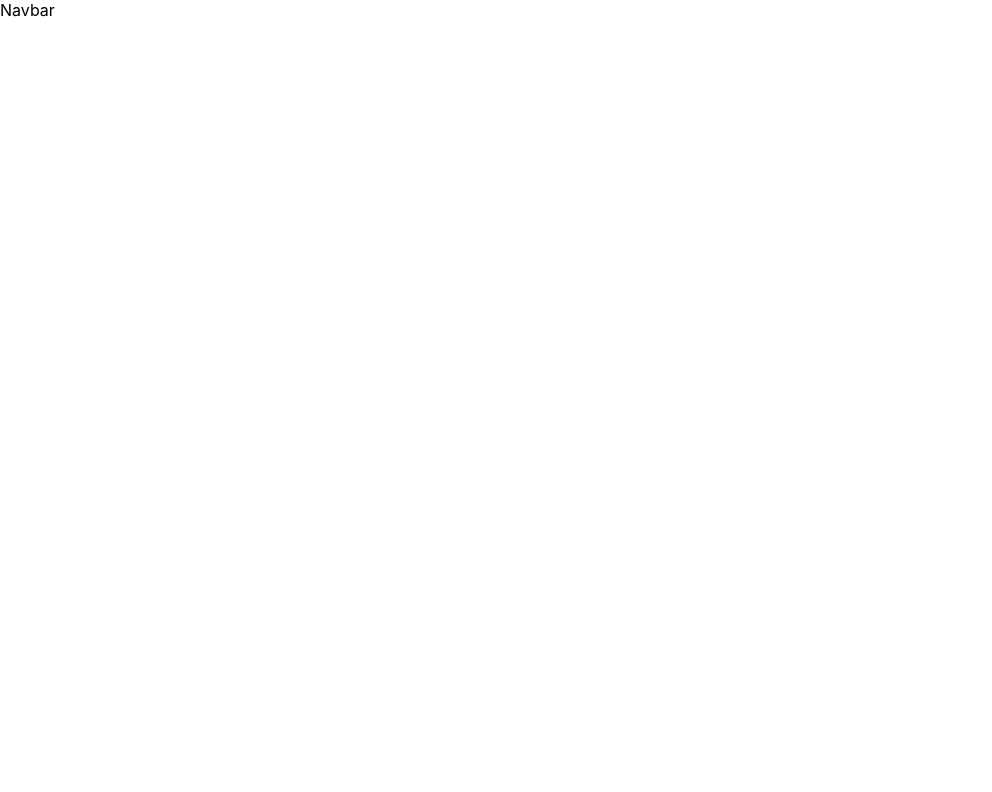
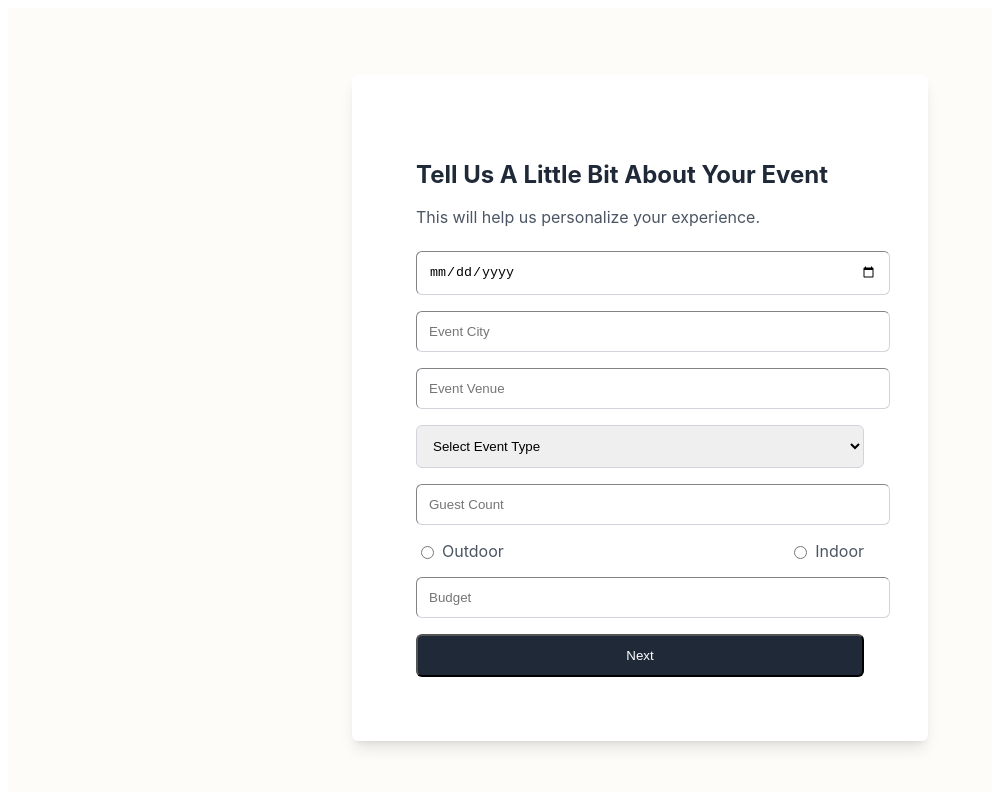
Before and after one commit to ukkasha2000/EasyShadi.pk, a React (Create React App) app: page /create-event in a window 1280 px wide. Before the commit this address had no page. Shown: the top 792 px of the page, without its empty margins (0-992 px from the left). Built offline with nearby package versions, Linux system fonts and the light colour scheme.

Commit message:
create event page added

```diff
--- a/src/App.js
+++ b/src/App.js
@@ -6,6 +6,7 @@ import {
 } from "react-router-dom";
 import { Home, LandingPage, SignIn, SignUp, Services } from "./pages";
 import { Navbar } from "./components";
+import CreateEvent from "./pages/CreateEvent/CreateEvent";
 
 function App() {
   return (
@@ -17,7 +18,7 @@ function App() {
 
 function Layout() {
   const location = useLocation();
-  const hiddenNavbarRoutes = ["/signin", "/signup", "/"];
+  const hiddenNavbarRoutes = ["/signin", "/signup", "/", "/our-services", "/create-event"];
   // Conditionally render Navbar based on the route
   const showNavbar = !hiddenNavbarRoutes.includes(location.pathname);
 
@@ -31,6 +32,7 @@ function Layout() {
           <Route path="/signup" element={<SignUp />} />
           <Route path="/home" element={<LandingPage />} />
           <Route path="/our-services" element={<Services />} />
+          <Route path="/create-event" element={<CreateEvent />} />
         </Routes>
       </main>
     </>
--- /dev/null
+++ b/src/pages/CreateEvent/CreateEvent.js
@@ -0,0 +1,156 @@
+import React, { useState } from 'react';
+
+const CreateEvent = () => {
+  const [formData, setFormData] = useState({
+    eventDate: '',
+    eventCity: '',
+    eventVenue: '',
+    eventType: '',
+    guestCount: '',
+    eventSetting: '',
+    budget: '',
+  });
+
+  const eventTypes = [
+    'Birthday',
+    'Wedding',
+    'Engagement',
+    'Mehendi',
+    'Nikkah',
+    'Aqeeqah',
+  ];
+
+  const handleChange = (e) => {
+    const { name, value } = e.target;
+    setFormData({ ...formData, [name]: value });
+  };
+
+  const handleSubmit = (e) => {
+    e.preventDefault();
+    console.log('Form submitted:', formData);
+  };
+
+  return (
+    <div className="min-h-screen bg-[#fdfcf9] flex items-center justify-center">
+      <div className="bg-white p-16 rounded-md shadow-lg max-w-md w-full">
+        <h2 className="text-2xl font-bold text-gray-800 mb-4">
+          Tell Us A Little Bit About Your Event
+        </h2>
+        <p className="text-gray-600 mb-6">
+          This will help us personalize your experience.
+        </p>
+        <form className="space-y-4" onSubmit={handleSubmit}>
+          {/* Event Date */}
+          <input
+            type="date"
+            name="eventDate"
+            className="w-full border border-gray-300 rounded-md p-3 focus:ring-2 focus:ring-gray-800 focus:outline-none"
+            value={formData.eventDate}
+            onChange={handleChange}
+            required
+          />
+
+          {/* Event City */}
+          <input
+            type="text"
+            name="eventCity"
+            className="w-full border border-gray-300 rounded-md p-3 focus:ring-2 focus:ring-gray-800 focus:outline-none"
+            placeholder="Event City"
+            value={formData.eventCity}
+            onChange={handleChange}
+            required
+          />
+
+          {/* Event Venue */}
+          <input
+            type="text"
+            name="eventVenue"
+            className="w-full border border-gray-300 rounded-md p-3 focus:ring-2 focus:ring-gray-800 focus:outline-none"
+            placeholder="Event Venue"
+            value={formData.eventVenue}
+            onChange={handleChange}
+            required
+          />
+
+          {/* Event Type */}
+          <select
+            name="eventType"
+            className="w-full border border-gray-300 rounded-md p-3 focus:ring-2 focus:ring-gray-800 focus:outline-none"
+            value={formData.eventType}
+            onChange={handleChange}
+            required
+          >
+            <option value="" disabled>
+              Select Event Type
+            </option>
+            {eventTypes.map((type) => (
+              <option key={type} value={type}>
+                {type}
+              </option>
+            ))}
+          </select>
+
+          {/* Guest Count */}
+          <input
+            type="number"
+            name="guestCount"
+            className="w-full border border-gray-300 rounded-md p-3 focus:ring-2 focus:ring-gray-800 focus:outline-none"
+            placeholder="Guest Count"
+            value={formData.guestCount}
+            onChange={handleChange}
+            required
+          />
+
+          {/* Outdoor/Indoor */}
+          <div className="flex items-center justify-between">
+            <label className="flex items-center text-gray-600">
+              <input
+                type="radio"
+                name="eventSetting"
+                value="Outdoor"
+                checked={formData.eventSetting === 'Outdoor'}
+                onChange={handleChange}
+                required
+                className="mr-2"
+              />
+              Outdoor
+            </label>
+            <label className="flex items-center text-gray-600">
+              <input
+                type="radio"
+                name="eventSetting"
+                value="Indoor"
+                checked={formData.eventSetting === 'Indoor'}
+                onChange={handleChange}
+                required
+                className="mr-2"
+              />
+              Indoor
+            </label>
+          </div>
+
+          {/* Budget */}
+          <input
+            type="number"
+            name="budget"
+            className="w-full border border-gray-300 rounded-md p-3 focus:ring-2 focus:ring-gray-800 focus:outline-none"
+            placeholder="Budget"
+            value={formData.budget}
+            onChange={handleChange}
+            required
+          />
+
+          {/* Submit Button */}
+          <button
+            type="submit"
+            className="w-full bg-gray-800 text-white py-3 rounded-md hover:bg-gray-900 transition"
+          >
+            Next
+          </button>
+        </form>
+      </div>
+    </div>
+  );
+};
+
+export default CreateEvent;
--- a/src/pages/Home/Home.js
+++ b/src/pages/Home/Home.js
@@ -1,29 +1,40 @@
 import React from 'react';
+import { Link } from 'react-router-dom';
 
 const Home = () => {
-  const options = [{
+  const options = [
+    {
       text: 'Create Event',
-    route: '',
+      route: '/create-event',
     },
     {
       text: 'Book Service',
-    route: '',
+      route: '/our-services',
     },
     {
       text: 'Review Activities',
-    route: '',
-  }];
+      route: '/review-activities',
+    },
+  ];
+
   const userName = 'Oneeb';
+
   return (
     <div className="p-5">
       <h2 className="text-xl font-bold mb-4">Welcome {userName}</h2>
       <div className="grid grid-cols-1 sm:grid-cols-2 md:grid-cols-3 lg:grid-cols-4 gap-4">
-      {options.map((option) => {
-        return <div className="bg-gray-200 p-5 text-center min-h-[200px] flex flex-col items-end justify-end">{option.text}</div>
-      })}
+        {options.map((option) => (
+          <Link
+            key={option.text}
+            to={option.route}
+            className="bg-gray-200 p-5 text-center min-h-[200px] flex flex-col items-end justify-end hover:bg-gray-300 transition-colors"
+          >
+            {option.text}
+          </Link>
+        ))}
       </div>
     </div>
-  )
-}
+  );
+};
 
 export default Home;
--- a/src/pages/index.js
+++ b/src/pages/index.js
@@ -3,3 +3,4 @@ export { default as SignUp } from "./Auth/SignUp";
 export { default as Home } from "./Home/Home";
 export { default as LandingPage} from './LandingPage/LandingPage';
 export { default as Services } from "./Services/Services";
+export { default as CreateEvent } from "./CreateEvent/CreateEvent";
```
Lines whose indentation alone changed are shown as unchanged.
